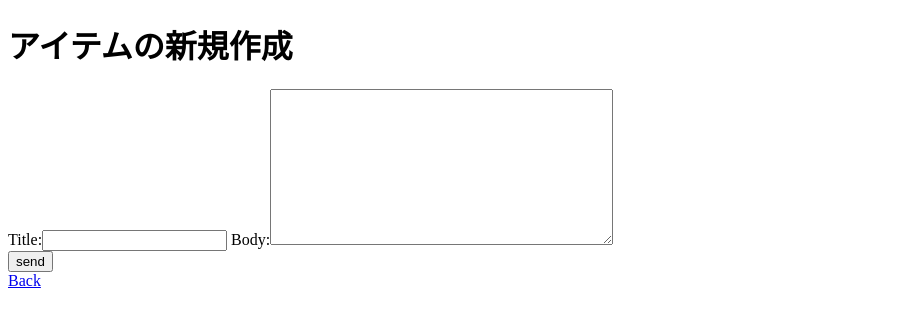
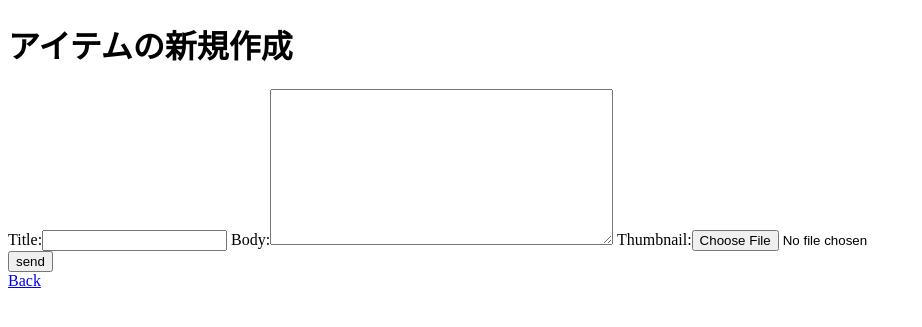
Before and after one commit to kiyoshion/django-webpack, a Django app: page /item/create/ in a window 1280 px wide. Shown: the top 327 px of the page, without its empty margins (0-922 px from the left). Run offline with Django 3.2, Linux system fonts and the light colour scheme; parts of the project's set-up code (start-up, migrations or seed data) failed here and were passed over.

```diff
--- a/app/config/urls.py
+++ b/app/config/urls.py
@@ -1,5 +1,7 @@
 from django.contrib import admin
 from django.urls import path, include
+from django.conf import settings
+from django.conf.urls.static import static
 
 from . import views
 
@@ -8,3 +10,5 @@ urlpatterns = [
     path('', views.index, name='index'),
     path('item/', include('item.urls')),
 ]
+
+urlpatterns += static(settings.MEDIA_URL, document_root=settings.MEDIA_ROOT)
--- a/app/item/models.py
+++ b/app/item/models.py
@@ -3,5 +3,6 @@ from django.db import models
 class ItemModel(models.Model):
   title = models.CharField(max_length=50)
   body = models.TextField()
+  thumbnail = models.ImageField(blank=True, null=True, upload_to='images/')
   created_at = models.DateTimeField(auto_now_add=True)
   updated_at = models.DateTimeField(auto_now=True)
--- a/app/item/views.py
+++ b/app/item/views.py
@@ -15,7 +15,7 @@ class ItemDetail(DetailView):
 class ItemCreate(CreateView):
   model = ItemModel
   template_name = 'item/create.html'
-  fields = ('title', 'body')
+  fields = ('title', 'body', 'thumbnail')
   success_url = reverse_lazy('item.list')
 
 class ItemDelete(DeleteView):
@@ -26,5 +26,5 @@ class ItemDelete(DeleteView):
 class ItemUpdate(UpdateView):
   model = ItemModel
   template_name = 'item/update.html'
-  fields = ('title', 'body')
+  fields = ('title', 'body', 'thumbnail')
   success_url = reverse_lazy('item.list')
--- a/app/templates/item/create.html
+++ b/app/templates/item/create.html
@@ -4,7 +4,7 @@
 
 {% block content %}
 <h1>アイテムの新規作成</h1>
-<form action="" method="POST">
+<form action="" method="POST" enctype="multipart/form-data">
   {% csrf_token %}
   {{ form }}
   <div>
--- a/app/templates/item/detail.html
+++ b/app/templates/item/detail.html
@@ -1,10 +1,15 @@
 {% extends '../base.html' %}
+
+{% load static %}
 
 {% block title %}Item Detail{% endblock %}
 
 {% block content %}
 <h1>{{ object.title }}</h1>
 <span>{{ object.created_at }} {{ object.updated_at }}</span>
+{% if object.thumbnail %}
+  <img src="{{ object.thumbnail.url }}" alt="{{ object.title }}">
+{% endif %}
 <p>{{ object.body }}</p>
 <div>
   <a href="{% url 'item.update' object.pk %}">Edit</a>
--- a/app/templates/item/update.html
+++ b/app/templates/item/update.html
@@ -4,7 +4,7 @@
 
 {% block content %}
 <h1>アイテムを編集</h1>
-<form action="" method="POST">
+<form action="" method="POST" enctype="multipart/form-data">
   {% csrf_token %}
   {{ form }}
   <div>
```
Also changed, not shown: app/item/migrations/0002_itemmodel_thumbnail.py (added), 4 other files.
